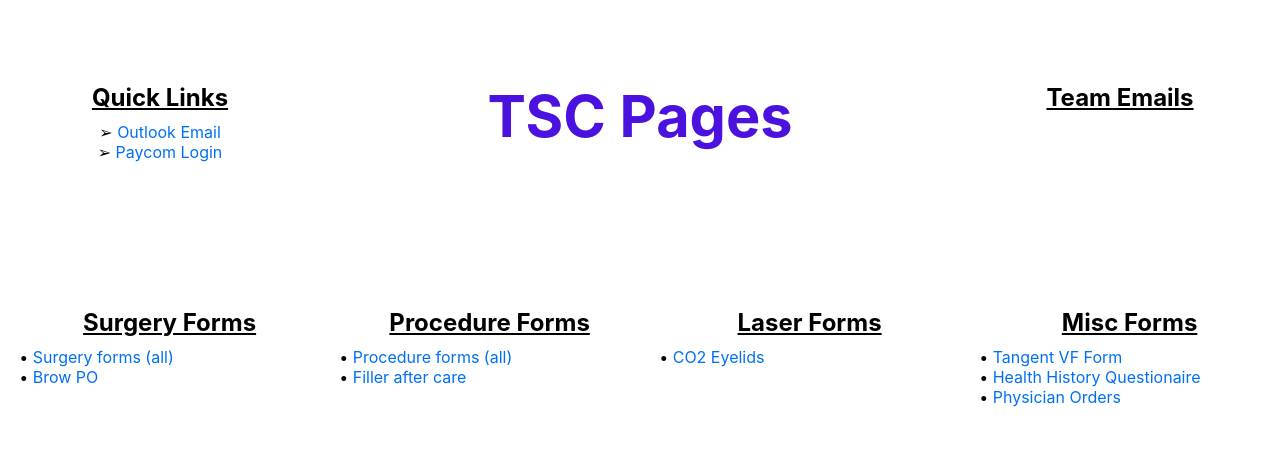
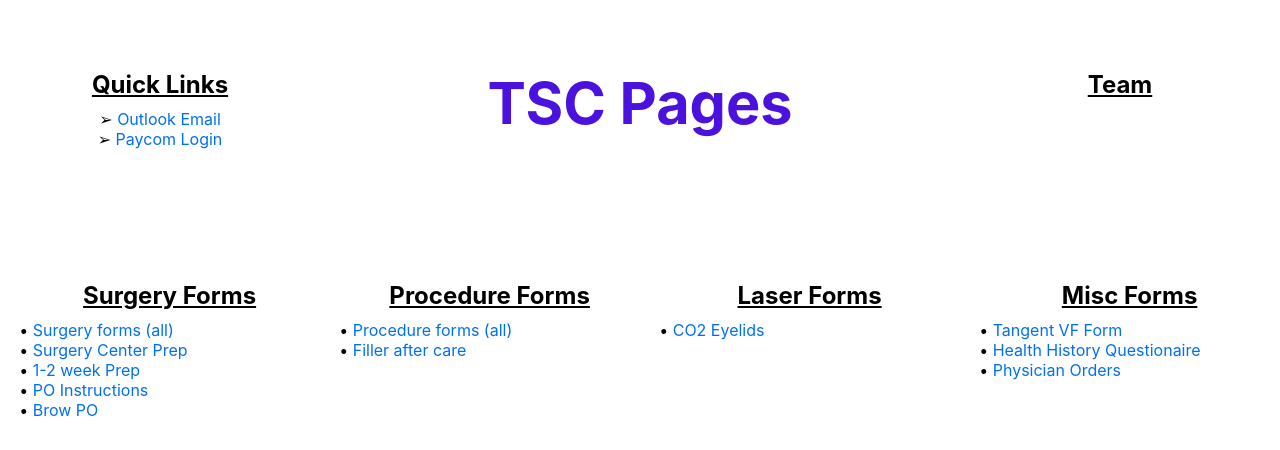
Before and after one commit to MarineNewt/ScribeWorkDir, a Next.js app: page / in a window 1280 px wide. Shown: the part 248-698 px from the top of the page. Built offline with nearby package versions, Linux system fonts and the light colour scheme.

Commit message:
Update index.js

```diff
--- a/pages/index.js
+++ b/pages/index.js
@@ -26,11 +26,14 @@ export default function Home() {
             ➢ <a className={styles.SecLink} href="https://www.paycomonline.net/v4/ee/web.php/app/login" alt="alt text" target="_blank" rel="noopener noreferrer">Paycom Login </a><br></br>
           </div>
           <div className={styles.div5}>
-            <h2 className={styles.SecHeader}>Team Emails</h2>
+            <h2 className={styles.SecHeader}>Team</h2>
           </div>
           <div className={styles.div6}>
             <h2 className={styles.SecHeader}>Surgery Forms</h2>
             •<a className={styles.SecLink} href="/allfiles/surg forms.pdf" alt="alt text" target="_blank" rel="noopener noreferrer"> Surgery forms (all)</a><br></br>
+            •<a className={styles.SecLink} href="/allfiles/Presxcenterinstructions.pdf" alt="alt text" target="_blank" rel="noopener noreferrer"> Surgery Center Prep</a><br></br>
+            •<a className={styles.SecLink} href="/allfiles/1-2weeksbfsurgery.pdf" alt="alt text" target="_blank" rel="noopener noreferrer"> 1-2 week Prep</a><br></br>
+            •<a className={styles.SecLink} href="/allfiles/sxdischargeinstructions.pdf" alt="alt text" target="_blank" rel="noopener noreferrer"> PO Instructions</a><br></br>
             •<a className={styles.SecLink} href="/allfiles/Brow PO.pdf" alt="alt text" target="_blank" rel="noopener noreferrer"> Brow PO </a><br></br>
 
           </div>
```
